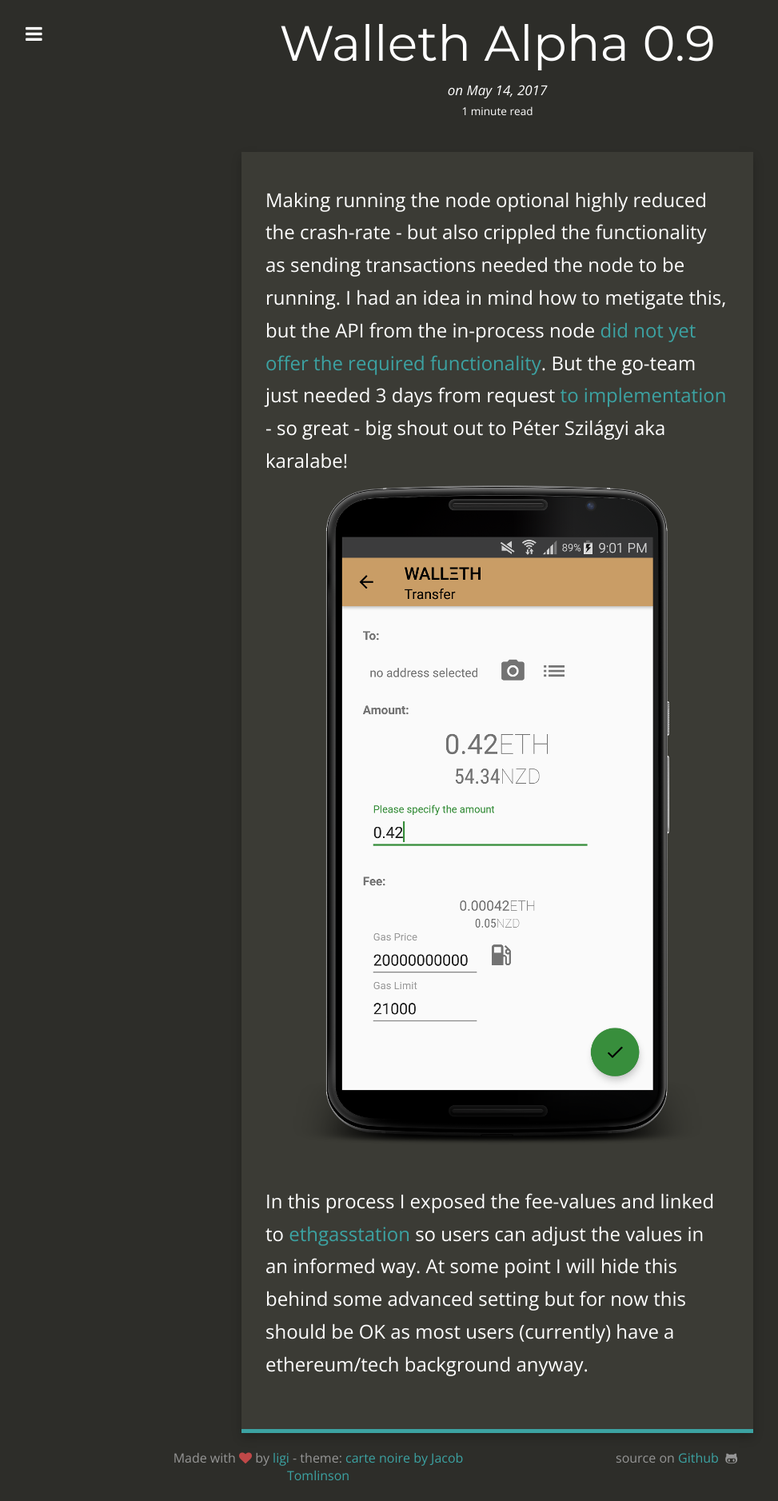
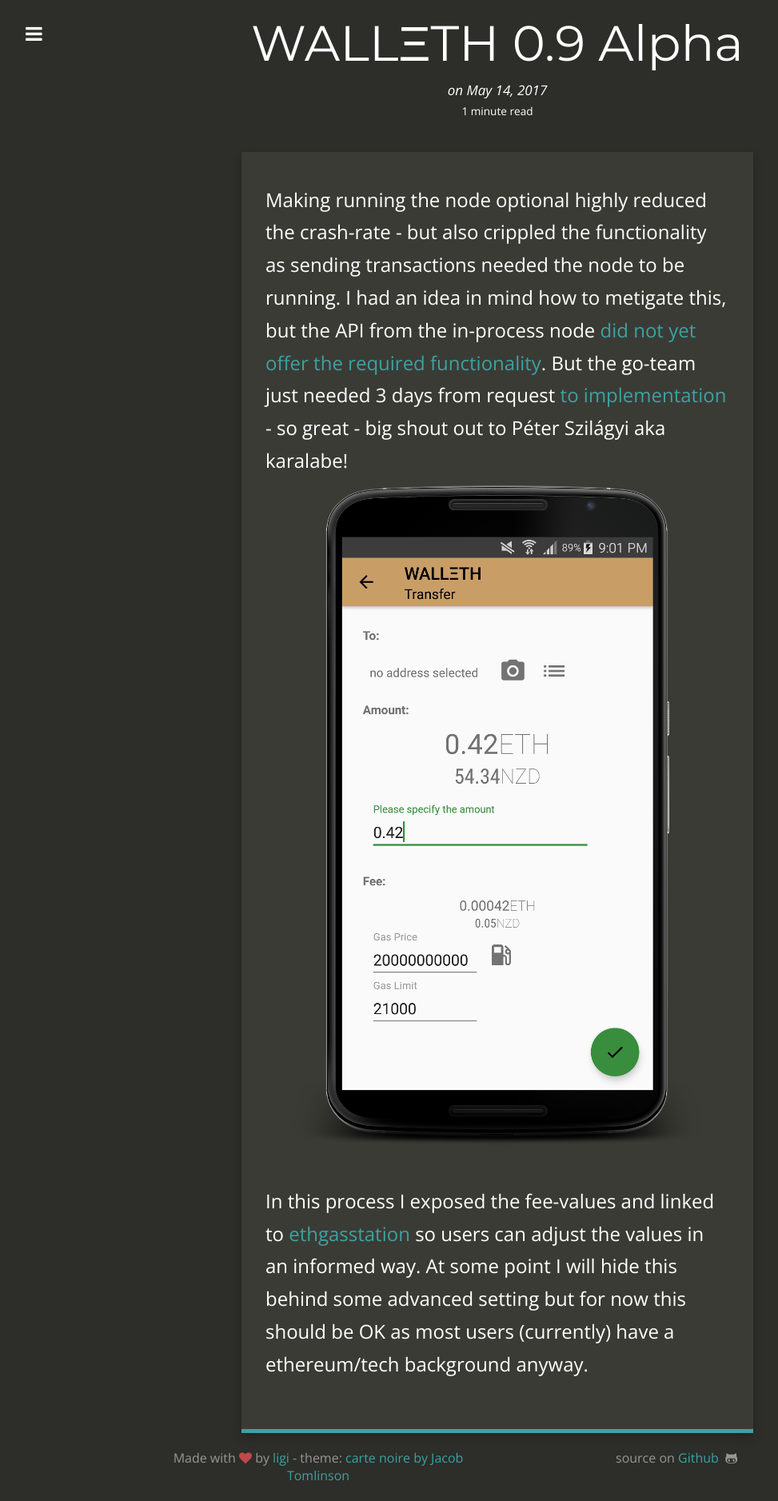
Before and after one commit to walleth/walleth.github.com, a Jekyll site: the page built from _posts/2017-05-14-walleth-alpha-0.9.md, in a window 1280 px wide. Shown: the whole page at 80% size, without its empty margins (18-991 px from the left). Built offline with Jekyll 4.4.1, drawn with Linux system fonts in a browser that asks for light colours; nearby versions of some CDN libraries.

Commit message:
Improve title

```diff
--- a/_posts/2017-05-14-walleth-alpha-0.9.md
+++ b/_posts/2017-05-14-walleth-alpha-0.9.md
@@ -1,6 +1,7 @@
 ---
 layout: post
 image: assets/img/icon.png
+title: WALLΞTH 0.9 Alpha
 ---
 
 Making running the node optional highly reduced the crash-rate - but also crippled the functionality as sending transactions needed the node to be running. I had an idea in mind how to metigate this, but the API from the in-process node [did not yet offer the required functionality](https://github.com/ethereum/go-ethereum/issues/14443). But the go-team just needed 3 days from request [to implementation](https://github.com/ethereum/go-ethereum/pull/14454) - so great - big shout out to Péter Szilágyi aka karalabe!
```
